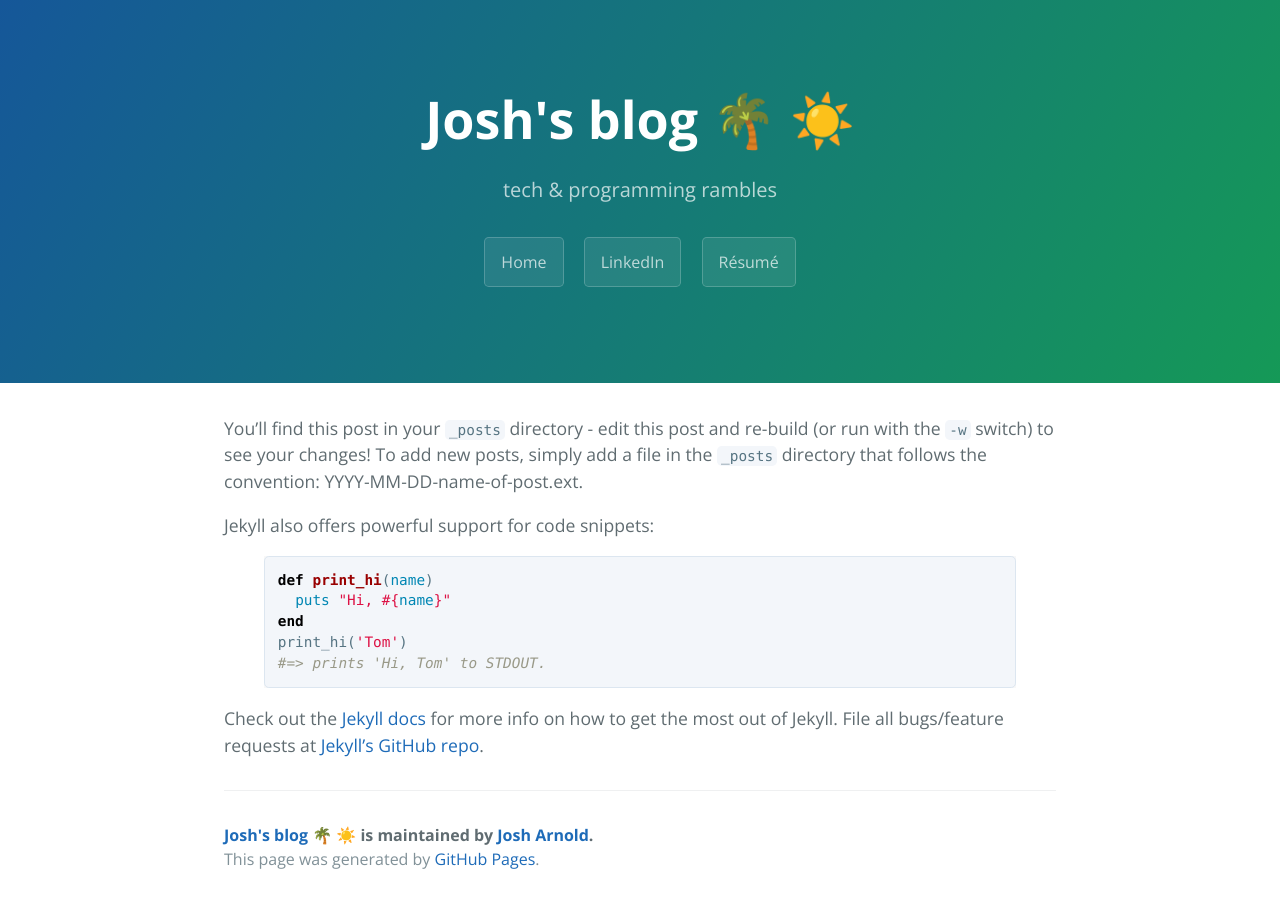
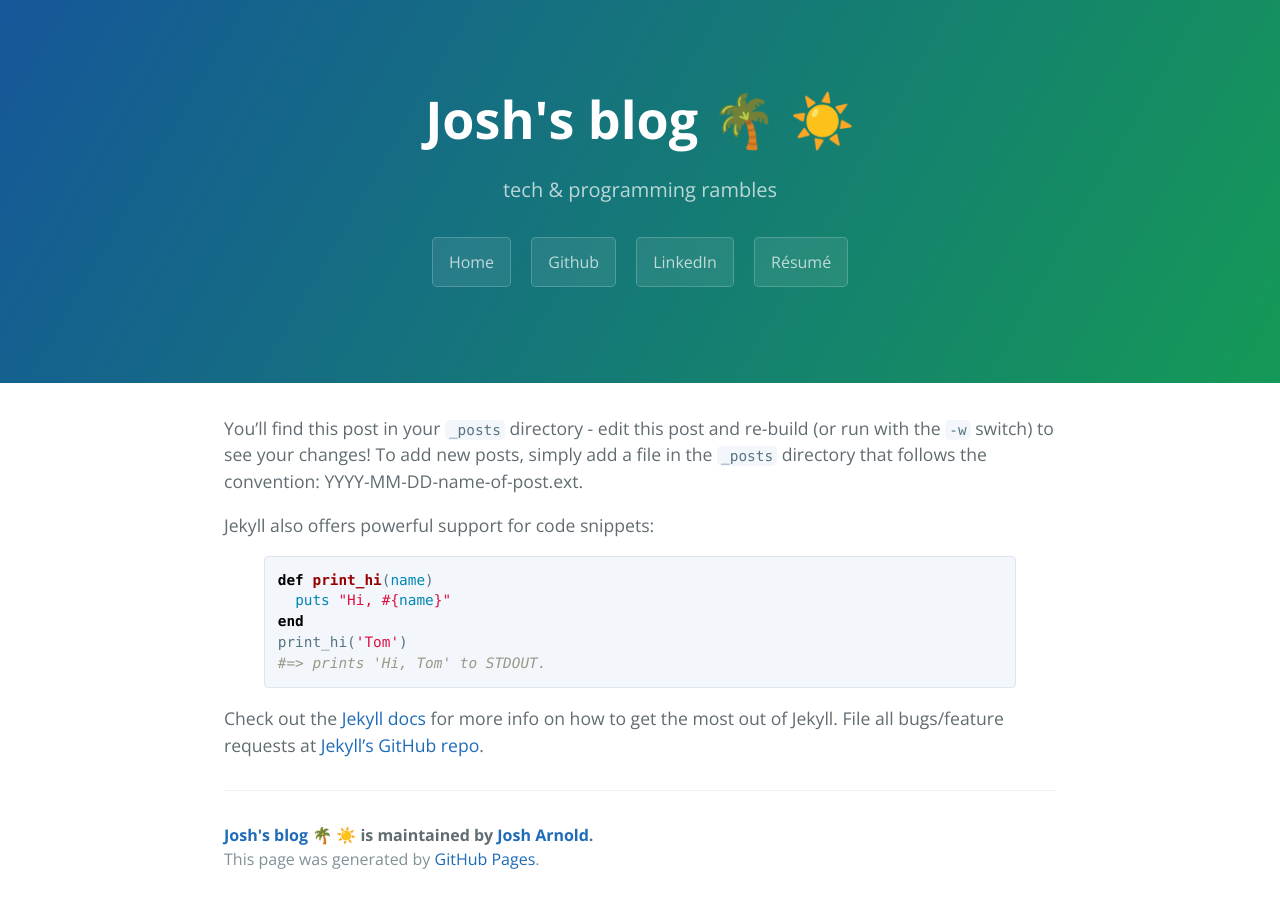
Before and after one commit to josharnoldjosh/josharnoldjosh.github.io, a Jekyll site: the page built from _posts/2016-02-12-sample-content.markdown, in a window 1280 px wide. Built offline with Jekyll 4.4.1, drawn with Linux system fonts in a browser that asks for light colours.

Commit message:
Update page-header.html

```diff
--- a/_includes/page-header.html
+++ b/_includes/page-header.html
@@ -2,6 +2,7 @@
   <h1 class="project-name">{{ site.title }}</h1>
   <h2 class="project-tagline">{{ site.tagline }}</h2>
   <a href="/" class="btn"> Home </a>
+    <a href="https://github.com/josharnoldjosh" class="btn"> Github </a>
   <a href="https://www.linkedin.com/in/josh-arnold-8854a2b0" class="btn"> LinkedIn </a>
   <a href="/cv" class="btn"> Résumé </a>
 </section>
```
